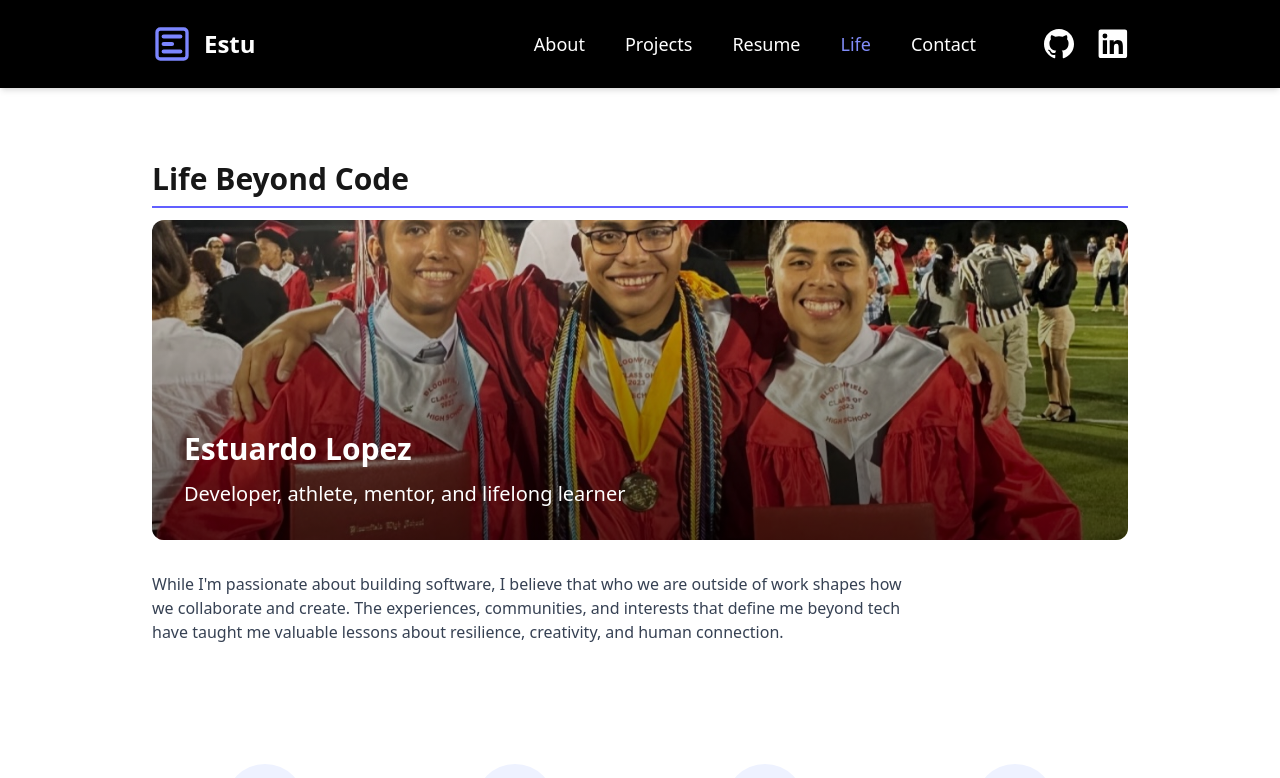
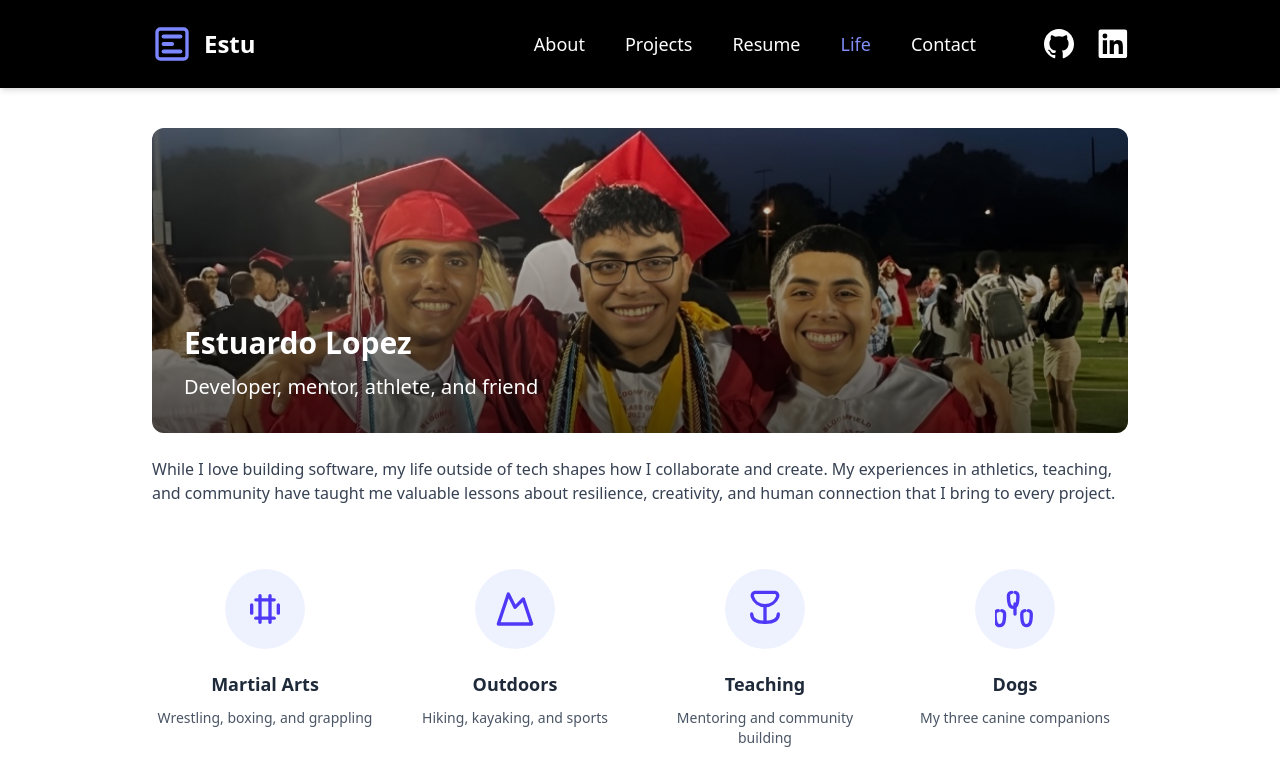
Before and after one commit to estulpz202/personal-website, a Next.js app: page /life in a window 1280 px wide. Shown: the top 778 px of the page. Built offline with nearby package versions, Linux system fonts and the light colour scheme.

Commit message:
Replace/enhance grad pic, make padding and fade consisten for contact and life, enhance/improve life hero.

```diff
--- a/src/app/contact/page.tsx
+++ b/src/app/contact/page.tsx
@@ -17,16 +17,14 @@ export const metadata = {
  */
 export default function ContactPage() {
   return (
-    <main>
+    <main className="py-6 mb-2 sm:py-8 sm:mb-4 md:py-10 md:mb-6 fade-in-up">
       <Container>
-        <section className="py-6 mb-2 sm:py-8 sm:mb-4 md:py-10 md:mb-6 fade-in-up">
         <SectionHeader title="Contact" />
 
         {/* Introductory message */}
         <p className="text-sm sm:text-base text-gray-700 mb-6 sm:mb-7 md:mb-8">
           Thanks for stopping by. If you're interested in connecting—whether about opportunities,
-            projects, or just to chat—feel free to reach out. I'm always open to a good
-            conversation.
+          projects, or just to chat—feel free to reach out. I'm always open to a good conversation.
         </p>
 
         {/* Contact cards grid */}
@@ -45,7 +43,6 @@ export default function ContactPage() {
         <p className="text-sm sm:text-base text-gray-700 text-center">
           Thanks again for visiting! I'll be in touch very soon and look forward to connecting.
         </p>
-        </section>
       </Container>
     </main>
   );
--- a/src/app/life/page.tsx
+++ b/src/app/life/page.tsx
@@ -21,7 +21,7 @@ export const metadata = {
  */
 export default function LifePage() {
   return (
-    <main>
+    <main className="py-10 fade-in-up">
       <Container>
         <LifeHero />
         <LifeCategories />
--- a/src/components/life/LifeHero.tsx
+++ b/src/components/life/LifeHero.tsx
@@ -1,36 +1,30 @@
 import Image from 'next/image';
-import SectionHeader from '@/components/common/SectionHeader';
 
 /**
  * LifeHero - Banner hero section for the Life page
- *
- * Features a full-width banner image with text overlay and introduction
  */
 export default function LifeHero() {
   return (
-    <section className="py-12 fade-in-up">
-      <SectionHeader title="Life Beyond Code" />
-
-      <div className="relative w-full h-80 mb-8 overflow-hidden rounded-xl">
+    <section>
+      <div className="relative w-full h-[305px] mb-6 overflow-hidden rounded-xl">
         <Image
-          src="/images/life/grad.jpg"
-          alt="Life banner - outdoor scene"
+          src="/images/life/graduation.jpg"
+          alt="Graduation with friends"
           fill
-          className="object-cover brightness-90"
+          className="object-cover object-center"
           priority
         />
-        <div className="absolute inset-0 bg-gradient-to-t from-black/60 to-transparent"></div>
+        <div className="absolute inset-0 bg-gradient-to-t from-black/70 to-transparent"></div>
         <div className="absolute bottom-0 left-0 p-8 text-white">
           <h2 className="text-3xl font-bold mb-2">Estuardo Lopez</h2>
-          <p className="text-xl max-w-2xl">Developer, athlete, mentor, and lifelong learner</p>
+          <p className="text-xl">Developer, mentor, athlete, and friend</p>
         </div>
       </div>
 
-      <p className="text-base text-gray-700 mb-10 max-w-3xl">
-        While I'm passionate about building software, I believe that who we are outside of work
-        shapes how we collaborate and create. The experiences, communities, and interests that
-        define me beyond tech have taught me valuable lessons about resilience, creativity, and
-        human connection.
+      <p className="text-base text-gray-700 mb-8">
+        While I love building software, my life outside of tech shapes how I collaborate and create.
+        My experiences in athletics, teaching, and community have taught me valuable lessons about
+        resilience, creativity, and human connection that I bring to every project.
       </p>
     </section>
   );
```
Also changed, not shown: public/images/life/grad.jpg (deleted), public/images/life/graduation.jpg (added). Lines whose indentation alone changed are shown as unchanged.
